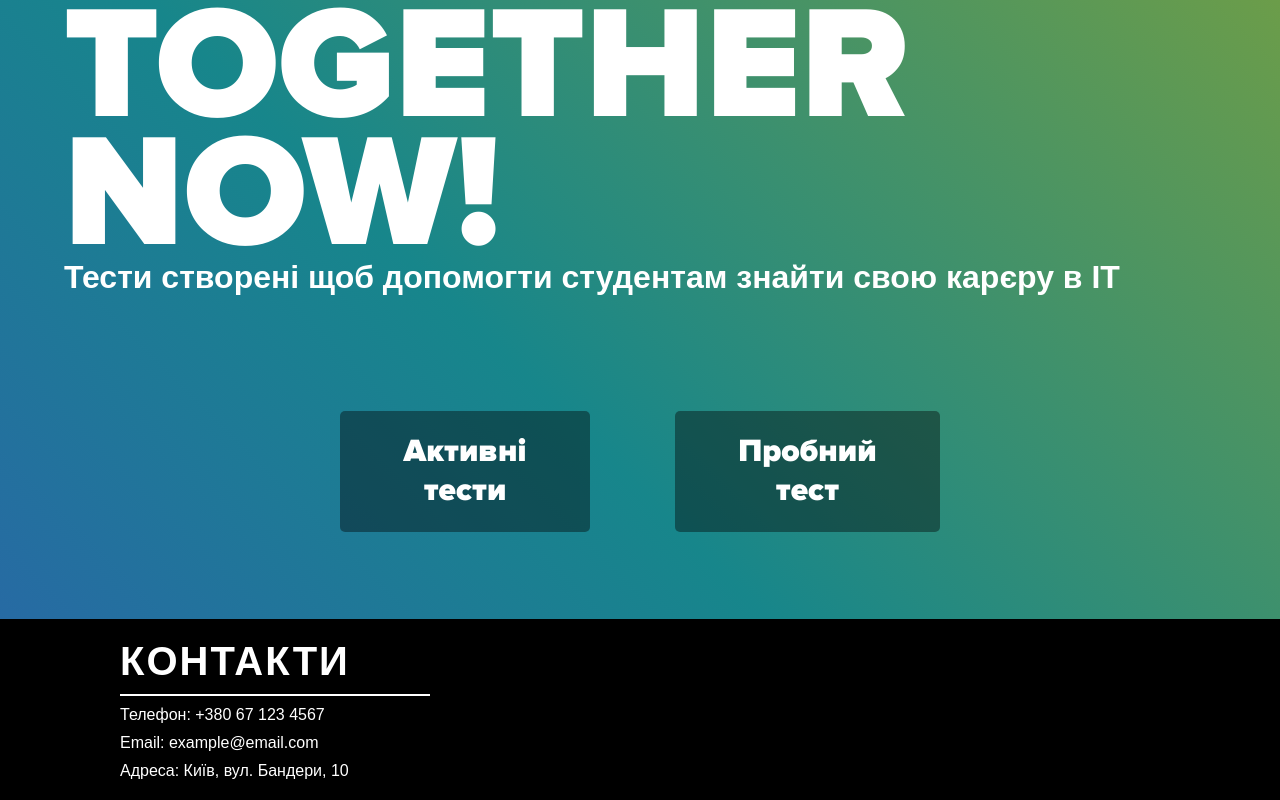
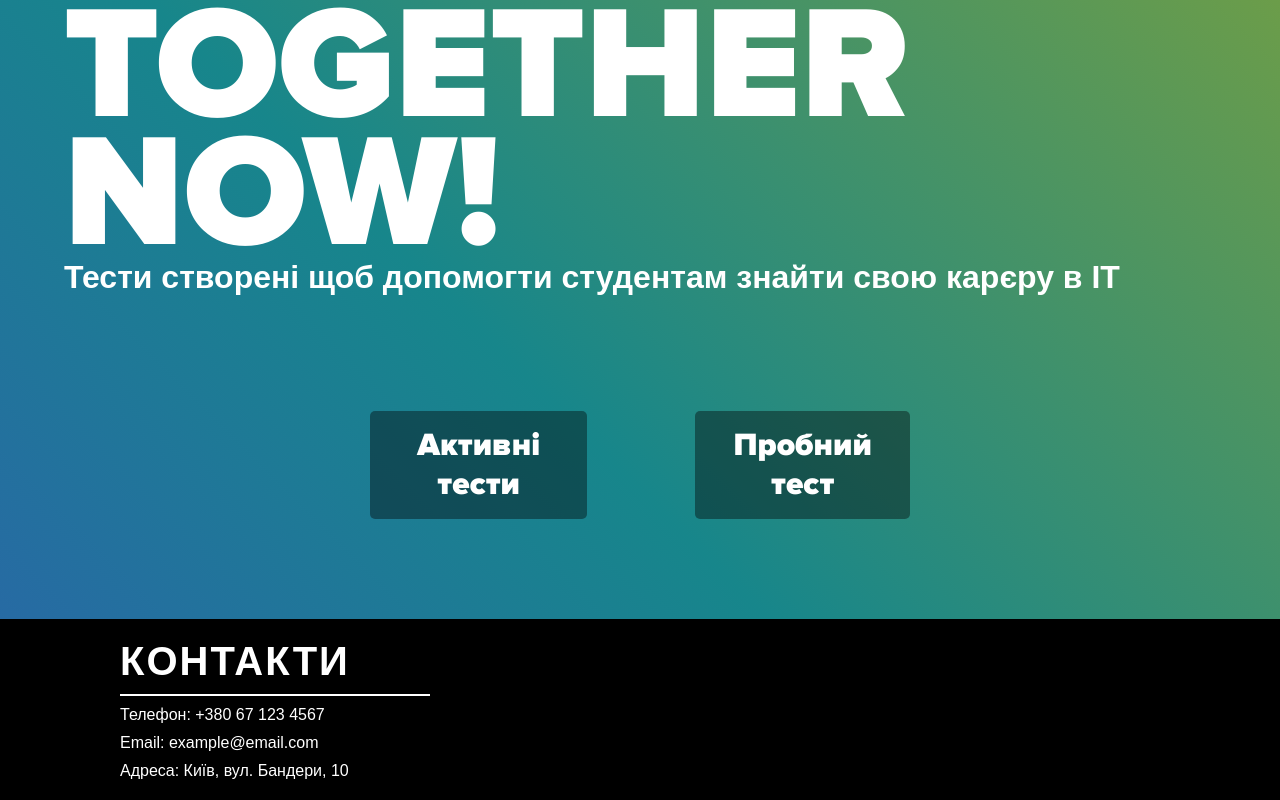
Before and after one commit to valerii-okhmak/huntee, a React (Create React App) app in the folder frontend/: page / in a window 1280 px wide. Shown: the part 1013-1813 px from the top of the page. Built offline with nearby package versions, Linux system fonts and the light colour scheme.

Commit message:
buttons size

```diff
--- a/frontend/src/components/main_start/main_start.css
+++ b/frontend/src/components/main_start/main_start.css
@@ -51,17 +51,19 @@
     font-size: 2rem;
     color: #fff;
     border-radius: 5px;
-    padding: 5% 15%;
+    padding: 15px 35px;
     border: none;
     cursor: pointer;
     text-decoration: none;
     background-color: rgba(0, 0, 0, 0.4);
     transition: all 0.4s ease-in-out;
     text-align: center;
+    -webkit-text-align: center;
+    max-width: 270px;
 }
 
 .button:hover {
-    scale: 1.05;
+    transform: scale(1.05);
     background-color: rgba(0, 0, 0, 0.6);
 }
 
```
